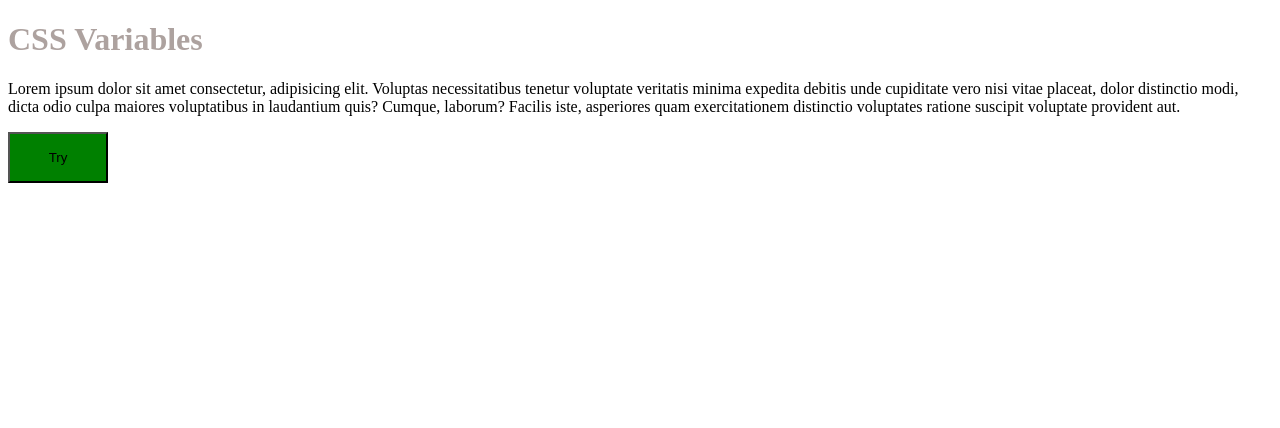
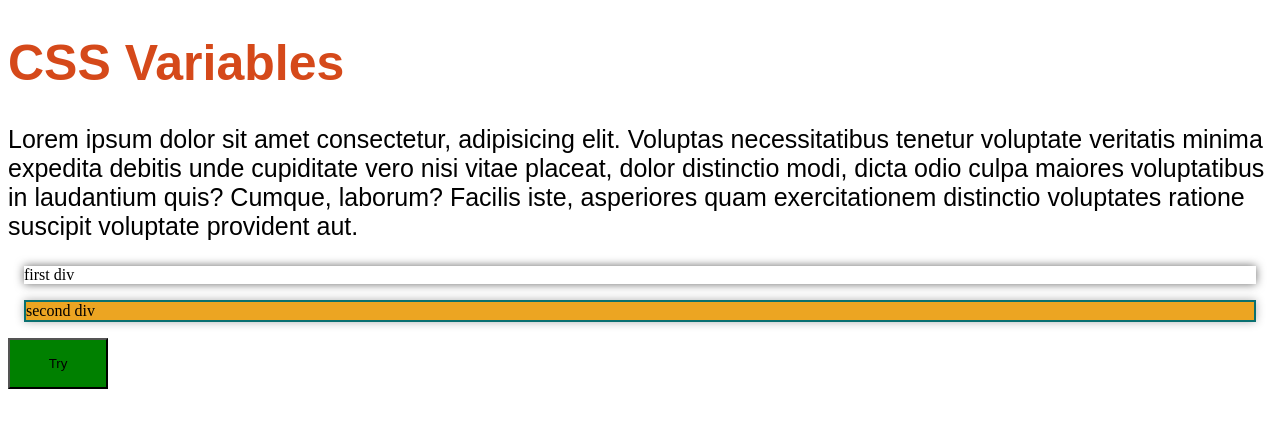
Before and after one commit to bernabaspinar606/My-IT-Development, a plain HTML site: page HTML-CSS/Media Queries and CSS Variables/css-variables.html in a window 1280 px wide. Drawn offline with nearby package versions, Linux system fonts and the light colour scheme; files that its build step writes are made by us from their sources; a web font is replaced by a local one.

Commit message:
variables

```diff
--- a/HTML-CSS/Media Queries and CSS Variables/css-variables.html
+++ b/HTML-CSS/Media Queries and CSS Variables/css-variables.html
@@ -14,6 +14,10 @@
 
     <p>Lorem ipsum dolor sit amet consectetur, adipisicing elit. Voluptas necessitatibus tenetur voluptate veritatis minima expedita debitis unde cupiditate vero nisi vitae placeat, dolor distinctio modi, dicta odio culpa maiores voluptatibus in laudantium quis? Cumque, laborum? Facilis iste, asperiores quam exercitationem distinctio voluptates ratione suscipit voluptate provident aut.</p>
 
+
+    <div class="light">first div</div>
+    <div class="dark">second div</div>
+
     <button>Try </button>
 
 </body>
--- a/HTML-CSS/Media Queries and CSS Variables/variables.css
+++ b/HTML-CSS/Media Queries and CSS Variables/variables.css
@@ -1,19 +1,47 @@
+
+  @import url('https://fonts.googleapis.com/css2?family=Alumni+Sans+Collegiate+One:ital@0;1&family=Sorts+Mill+Goudy:ital@1&display=swap');
+
+  @import "theme.css";
+
 :root {
     --white: #ffd;
     --black: hsl(238, 94%, 6%);
+    --green: hsl(180, 83%, 24%);
     --green-light: hsl(180, 83%, 24%);
     --olive: hsl(72, 22%, 67%);
     --dark-yellow: hsl(39, 84%, 53%);
     --dark-orange: hsl(15, 98%, 38%);
-    --light-orange: hsl(15, 8%, 65%)
+    --light-orange: hsl(15, 78%, 47%);
 
+    /* font families*/
+    --sans-alu: 'Alumni Sans Collegiate One', sans-serif;
+
+    /* font sizes*/
+    --fs-3xl: 3rem;
+    --fs-2xl:2rem;
+    --fs-xl: 1.8rem;
+    --fs-lg:1.4rem;
+    --fs-md:1rem;
+    --fs-xs: 0.6rem;
+    --fs-sm: 0.9rem;
+
+    /* shadow*/
+    --shadow-light: 0 0 10px rgba(0, 0, 0, 0.6);
+    --shadow-dark: 0 0 10px rgba(0, 0, 0, 0.3);
 
 }
 
 h1 {
     color: var(--light-orange);
+    font-family: var(--sans-alu);
+    font-size: 50px;
 }
 
+
+p {
+    font-family: var(--sans-alu);
+    font-size: 25px;
+}
 button {
     width: 100px;
     padding: 1rem;
@@ -23,3 +51,17 @@ button {
 button:hover {
     background-color: var(--green-light);
 }
+
+
+div.dark {
+    margin: 1rem;
+    box-shadow: var(--shadow-dark);
+    background-color: var(--dark-yellow)
+    ;
+    border: 2px solid var(--green);
+}
+
+div.light {
+    margin: 1rem;
+    box-shadow: var(--shadow-light);
+}
```
Also changed, not shown: HTML-CSS/Media Queries and CSS Variables/theme.css (added).
